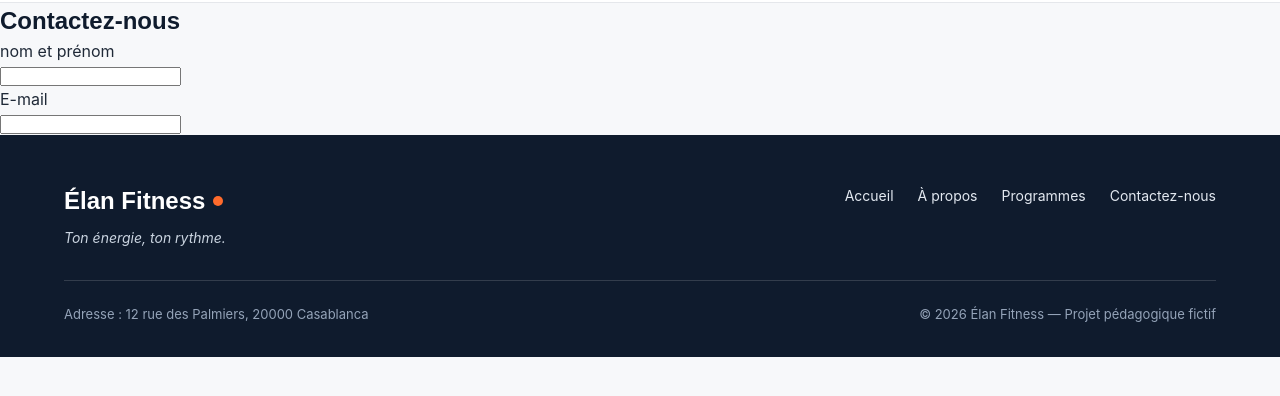
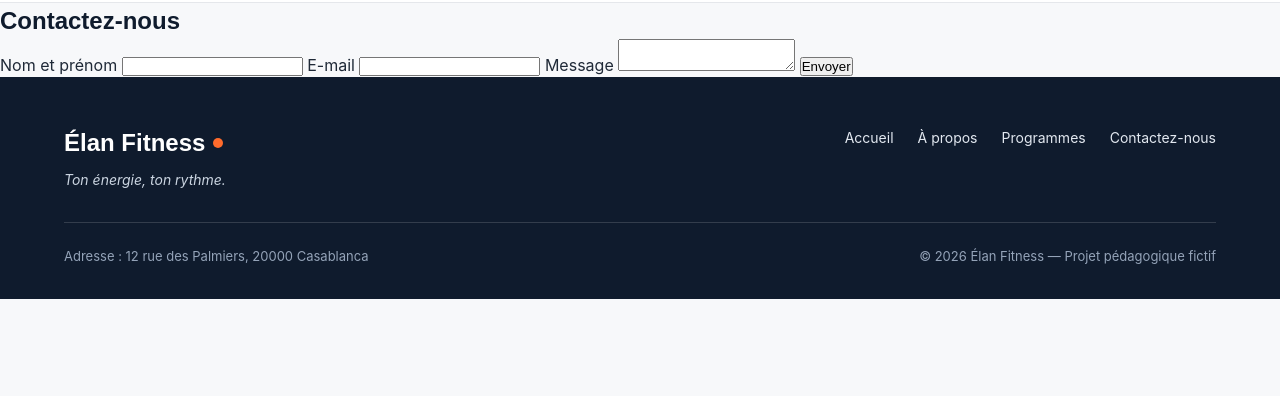
Before and after one commit to Lucasmesbahi/Brief-1-Youcode, a plain HTML site: page elan-fitness/contact-nous.html in a window 1280 px wide. Shown: the part 78-474 px from the top of the page. Drawn offline with Linux system fonts and the light colour scheme.

Commit message:
contactez-nous(edit)

```diff
--- a/elan-fitness/contact-nous.html
+++ b/elan-fitness/contact-nous.html
@@ -22,13 +22,19 @@
     </div>
   </header>
   <main>
-      <div>
-        <h2> Contactez-nous</h2>
-        <p>nom et prénom</p>
-        <input type="text">
-        <p>E-mail</p>
-        <input type="email">
-      </div>
+<div>
+    <h2>Contactez-nous</h2>
+    <form>
+        <label for="nom">Nom et prénom</label>
+        <input type="text" id="nom" name="nom">
+        <label for="email">E-mail</label>
+        <input type="email" id="email" name="email">
+        <label for="message">Message</label>
+        <textarea id="message" name="message"></textarea>
+        <button type="submit">Envoyer</button>
+    </form>
+</div>
+
   </main>
 
         <footer class="pied-de-page">
```
Also changed, not shown: elan-fitness/index.html (line endings or trailing spaces).
